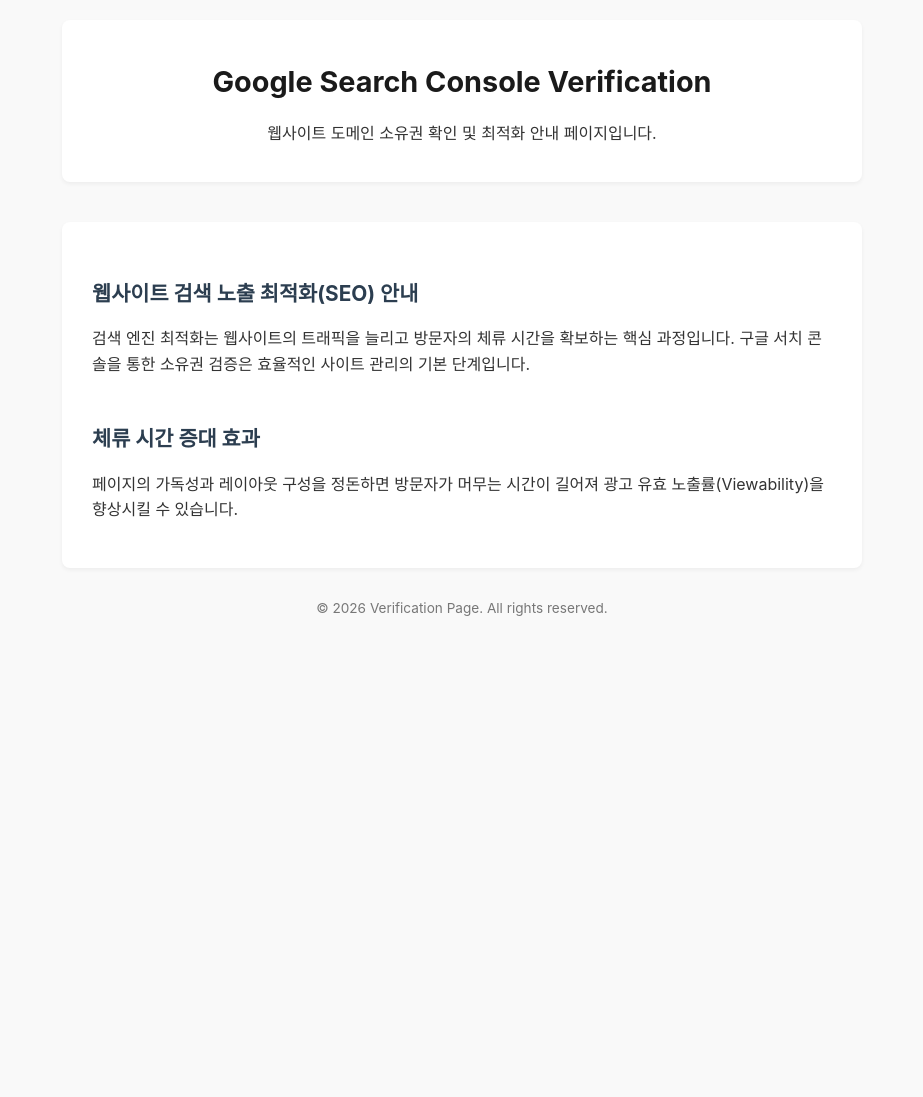
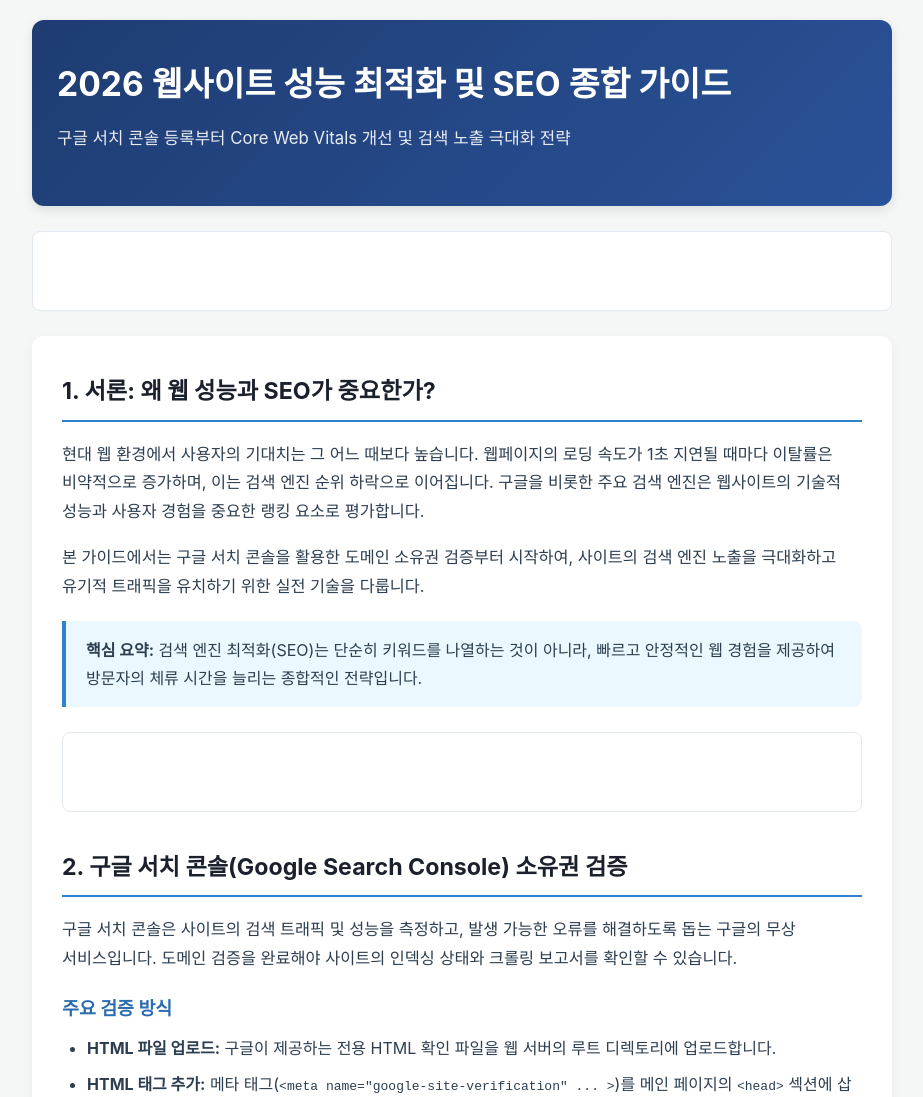
Before and after one commit to JunHyuk1203/junhyuk1203.github.io, a plain HTML site: page index.html in a window 1280 px wide. Shown: the top 1097 px of the page, without its empty margins (178-1101 px from the left). Before the commit the page ends 800 px from the top, so only its background shows below. Drawn offline with Linux system fonts and the light colour scheme.

Commit message:
Update index.html

```diff
--- a/index.html
+++ b/index.html
@@ -4,72 +4,117 @@
     <meta charset="UTF-8">
     <meta name="viewport" content="width=device-width, initial-scale=1.0">
     <meta name="google-site-verification" content="htGRl-F5QkKiXlIIoXft4Uaf-y1nVhOtp3x-o7T_S2U" />
-    <title>Google Search Console Verification & Tech Insights</title>
+    <title>2026 웹사이트 성능 최적화 및 구글 서치 콘솔 SEO 종합 가이드</title>
 
     <!-- 글로벌 광고 스크립트 -->
     <script src="https://pl30718555.effectivecpmnetwork.com/34/1b/4d/341b4d4ea61e3ab61ec2091e8a6969d2.js"></script>
 
     <style>
+        * {
+            box-sizing: border-box;
+            margin: 0;
+            padding: 0;
+        }
         body {
             font-family: -apple-system, BlinkMacSystemFont, "Segoe UI", Roboto, "Helvetica Neue", Arial, sans-serif;
-            line-height: 1.6;
-            color: #333;
-            max-width: 800px;
+            line-height: 1.75;
+            color: #2c3e50;
+            background-color: #f4f7f6;
+            padding: 20px 10px;
+        }
+        .container {
+            max-width: 860px;
             margin: 0 auto;
-            padding: 20px;
-            background-color: #f9f9f9;
         }
         header {
-            background-color: #fff;
-            padding: 20px;
-            border-radius: 8px;
-            box-shadow: 0 2px 4px rgba(0,0,0,0.05);
-            margin-bottom: 20px;
-            text-align: center;
+            background: linear-gradient(135deg, #1e3c72 0%, #2a5298 100%);
+            color: #fff;
+            padding: 35px 25px;
+            border-radius: 12px;
+            margin-bottom: 25px;
+            box-shadow: 0 4px 12px rgba(0,0,0,0.1);
         }
-        .ad-container {
+        header h1 {
+            font-size: 2.1rem;
+            margin-bottom: 10px;
+            word-break: keep-all;
+        }
+        header p {
+            font-size: 1.05rem;
+            opacity: 0.9;
+        }
+        .ad-box {
             display: flex;
             justify-content: center;
             align-items: center;
-            margin: 20px 0;
+            margin: 25px 0;
+            padding: 15px;
+            background-color: #ffffff;
+            border: 1px solid #e2e8f0;
+            border-radius: 8px;
             overflow: hidden;
+            min-height: 80px;
         }
-        main {
-            background-color: #fff;
-            padding: 30px;
-            border-radius: 8px;
-            box-shadow: 0 2px 4px rgba(0,0,0,0.05);
+        article {
+            background-color: #ffffff;
+            padding: 35px 30px;
+            border-radius: 12px;
+            box-shadow: 0 4px 12px rgba(0,0,0,0.05);
+            margin-bottom: 25px;
         }
-        h1 {
-            font-size: 1.8rem;
-            color: #1a1a1a;
+        h2 {
+            font-size: 1.45rem;
+            color: #1a202c;
+            border-bottom: 2px solid #3182ce;
+            padding-bottom: 8px;
+            margin-top: 35px;
+            margin-bottom: 18px;
+        }
+        h2:first-of-type {
+            margin-top: 0;
+        }
+        h3 {
+            font-size: 1.15rem;
+            color: #2b6cb0;
+            margin-top: 20px;
             margin-bottom: 10px;
         }
-        h2 {
-            font-size: 1.3rem;
-            color: #2c3e50;
-            margin-top: 25px;
-            margin-bottom: 12px;
+        p {
+            margin-bottom: 18px;
+            font-size: 1.02rem;
+            word-break: keep-all;
         }
-        p {
-            margin-bottom: 15px;
+        ul, ol {
+            margin-bottom: 20px;
+            padding-left: 25px;
+        }
+        li {
+            margin-bottom: 8px;
+        }
+        .callout {
+            background-color: #ebf8ff;
+            border-left: 4px solid #3182ce;
+            padding: 15px 20px;
+            margin: 20px 0;
+            border-radius: 0 8px 8px 0;
         }
         footer {
-            margin-top: 30px;
             text-align: center;
-            font-size: 0.85rem;
-            color: #777;
+            padding: 20px;
+            color: #718096;
+            font-size: 0.9rem;
         }
     </style>
 </head>
 <body>
+    <div class="container">
         <header>
-        <h1>Google Search Console Verification</h1>
-        <p>웹사이트 도메인 소유권 확인 및 최적화 안내 페이지입니다.</p>
+            <h1>2026 웹사이트 성능 최적화 및 SEO 종합 가이드</h1>
+            <p>구글 서치 콘솔 등록부터 Core Web Vitals 개선 및 검색 노출 극대화 전략</p>
         </header>
 
-    <!-- 상단 배너 광고 영역 -->
-    <div class="ad-container">
+        <!-- 광고 영역 1: 상단 배너 -->
+        <div class="ad-box">
             <script>
               atOptions = {
                 'key' : 'e32e5fbd16c9341d4e49ed20ef64e7c7',
@@ -82,27 +127,86 @@
             <script src="https://www.highperformanceformat.com/e32e5fbd16c9341d4e49ed20ef64e7c7/invoke.js"></script>
         </div>
 
-    <main>
-        <section>
-            <h2>웹사이트 검색 노출 최적화(SEO) 안내</h2>
-            <p>검색 엔진 최적화는 웹사이트의 트래픽을 늘리고 방문자의 체류 시간을 확보하는 핵심 과정입니다. 구글 서치 콘솔을 통한 소유권 검증은 효율적인 사이트 관리의 기본 단계입니다.</p>
-        </section>
+        <article>
+            <h2>1. 서론: 왜 웹 성능과 SEO가 중요한가?</h2>
+            <p>현대 웹 환경에서 사용자의 기대치는 그 어느 때보다 높습니다. 웹페이지의 로딩 속도가 1초 지연될 때마다 이탈률은 비약적으로 증가하며, 이는 검색 엔진 순위 하락으로 이어집니다. 구글을 비롯한 주요 검색 엔진은 웹사이트의 기술적 성능과 사용자 경험을 중요한 랭킹 요소로 평가합니다.</p>
+            <p>본 가이드에서는 구글 서치 콘솔을 활용한 도메인 소유권 검증부터 시작하여, 사이트의 검색 엔진 노출을 극대화하고 유기적 트래픽을 유치하기 위한 실전 기술을 다룹니다.</p>
 
-        <!-- 본문 중간 네이티브 컨테이너 광고 영역 -->
-        <div class="ad-container">
+            <div class="callout">
+                <strong>핵심 요약:</strong> 검색 엔진 최적화(SEO)는 단순히 키워드를 나열하는 것이 아니라, 빠르고 안정적인 웹 경험을 제공하여 방문자의 체류 시간을 늘리는 종합적인 전략입니다.
+            </div>
+
+            <!-- 광고 영역 2: 본문 네이티브 상단 -->
+            <div class="ad-box">
                 <script async="async" data-cfasync="false" src="https://pl30718554.effectivecpmnetwork.com/7857d684feb24931f72c06ff0040db33/invoke.js"></script>
                 <div id="container-7857d684feb24931f72c06ff0040db33"></div>
             </div>
 
-        <section>
-            <h2>체류 시간 증대 효과</h2>
-            <p>페이지의 가독성과 레이아웃 구성을 정돈하면 방문자가 머무는 시간이 길어져 광고 유효 노출률(Viewability)을 향상시킬 수 있습니다.</p>
-        </section>
-    </main>
+            <h2>2. 구글 서치 콘솔(Google Search Console) 소유권 검증</h2>
+            <p>구글 서치 콘솔은 사이트의 검색 트래픽 및 성능을 측정하고, 발생 가능한 오류를 해결하도록 돕는 구글의 무상 서비스입니다. 도메인 검증을 완료해야 사이트의 인덱싱 상태와 크롤링 보고서를 확인할 수 있습니다.</p>
+
+            <h3>주요 검증 방식</h3>
+            <ul>
+                <li><strong>HTML 파일 업로드:</strong> 구글이 제공하는 전용 HTML 확인 파일을 웹 서버의 루트 디렉토리에 업로드합니다.</li>
+                <li><strong>HTML 태그 추가:</strong> 메타 태그(<code>&lt;meta name="google-site-verification" ... &gt;</code>)를 메인 페이지의 <code>&lt;head&gt;</code> 섹션에 삽입합니다.</li>
+                <li><strong>DNS TXT 레코드 설정:</strong> 도메인 네임 서버(DNS) 설정에서 제공받은 레코드 값을 추가합니다.</li>
+            </ul>
+
+            <!-- 광고 영역 3: 본문 중단 배너 -->
+            <div class="ad-box">
+                <script>
+                  atOptions = {
+                    'key' : 'e32e5fbd16c9341d4e49ed20ef64e7c7',
+                    'format' : 'iframe',
+                    'height' : 60,
+                    'width' : 468,
+                    'params' : {}
+                  };
+                </script>
+                <script src="https://www.highperformanceformat.com/e32e5fbd16c9341d4e49ed20ef64e7c7/invoke.js"></script>
+            </div>
+
+            <h2>3. Core Web Vitals 및 렌더링 성능 최적화</h2>
+            <p>구글의 Core Web Vitals 지표는 사용자 관점에서의 실제 경험 품질을 측정합니다. 세 가지 핵심 지표는 다음과 같습니다.</p>
+            <ol>
+                <li><strong>LCP (Largest Contentful Paint):</strong> 페이지의 주요 콘텐츠가 로드되는 속도 (2.5초 이내 권장)</li>
+                <li><strong>INP (Interaction to Next Paint):</strong> 사용자의 클릭이나 탭에 반응하는 민첩성 (200ms 이내 권장)</li>
+                <li><strong>CLS (Cumulative Layout Shift):</strong> 로딩 과정에서 요소들이 불필요하게 이동하는 시각적 안정성 (0.1 이하 권장)</li>
+            </ol>
+
+            <p>이미지 WebP/AVIF Format 전환, 불필요한 자바스크립트 지연 로딩, CSS 크리티컬 경로 최적화를 통해 렌더링 속도를 대폭 개선할 수 있습니다.</p>
+
+            <!-- 광고 영역 4: 본문 하단 네이티브 -->
+            <div class="ad-box">
+                <script async="async" data-cfasync="false" src="https://pl30718554.effectivecpmnetwork.com/7857d684feb24931f72c06ff0040db33/invoke.js"></script>
+                <div id="container-7857d684feb24931f72c06ff0040db33"></div>
+            </div>
+
+            <h2>4. 구조화된 데이터(Schema.org) 및 메타데이터 작성</h2>
+            <p>검색 엔진 크롤러가 웹페이지의 의미를 명확히 이해할 수 있도록 JSON-LD 형식의 구조화된 데이터를 적용해야 합니다. 이를 통해 검색 결과 페이지(SERP)에서 리치 리절트(Rich Results) 형태로 노출될 확률이 높아집니다.</p>
+
+            <h3>메타 태그 작성 원칙</h3>
+            <p>페이지의 제목(Title)과 설명(Description)은 검색 사용자의 클릭률(CTR)에 직접적인 영향을 미칩니다. 각 페이지마다 고유하고 매력적인 타이틀 및 설명 태그를 적용하세요.</p>
+        </article>
+
+        <!-- 광고 영역 5: 푸터 상단 배너 -->
+        <div class="ad-box">
+            <script>
+              atOptions = {
+                'key' : 'e32e5fbd16c9341d4e49ed20ef64e7c7',
+                'format' : 'iframe',
+                'height' : 60,
+                'width' : 468,
+                'params' : {}
+              };
+            </script>
+            <script src="https://www.highperformanceformat.com/e32e5fbd16c9341d4e49ed20ef64e7c7/invoke.js"></script>
+        </div>
 
         <footer>
-        <p>&copy; 2026 Verification Page. All rights reserved.</p>
+            <p>&copy; 2026 Tech Insights & Web Verification Center. All rights reserved.</p>
         </footer>
+    </div>
 </body>
 </html>
 <!-- trigger build -->
```
Lines whose indentation alone changed are shown as unchanged.
